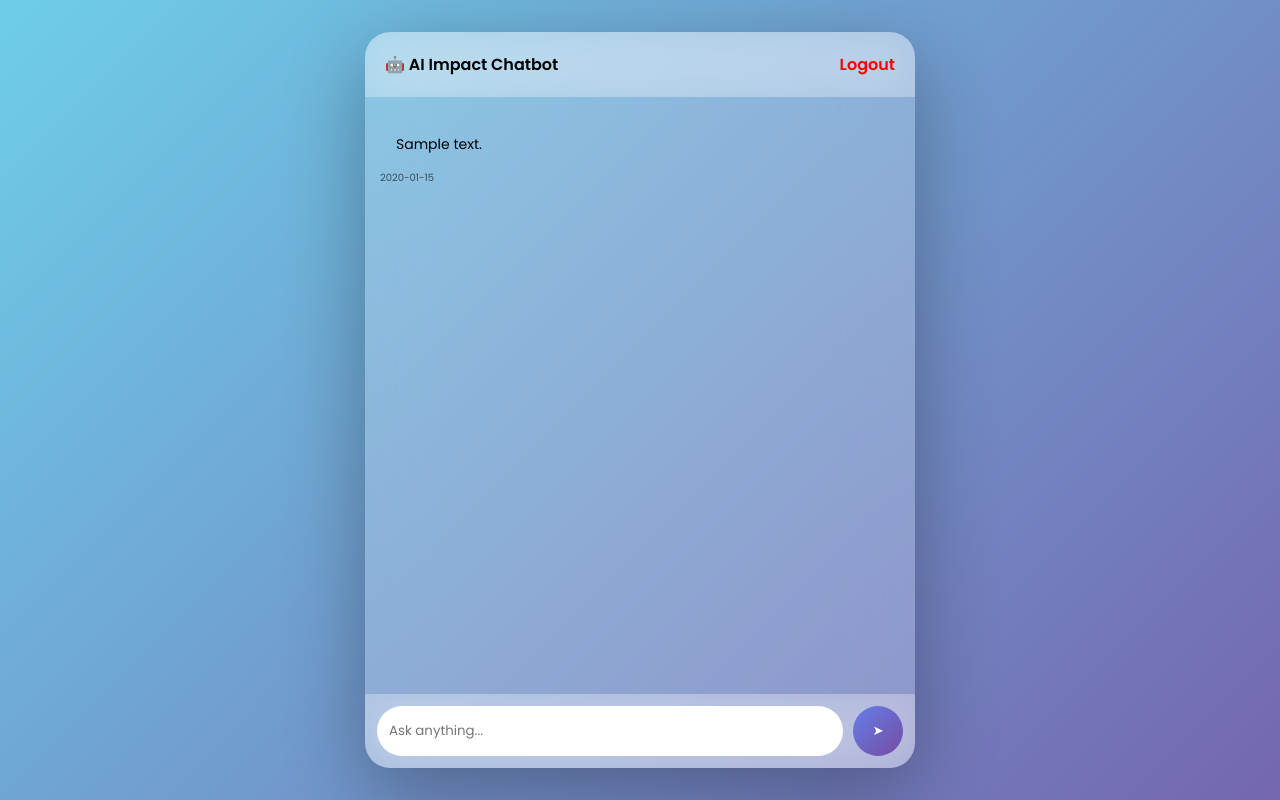
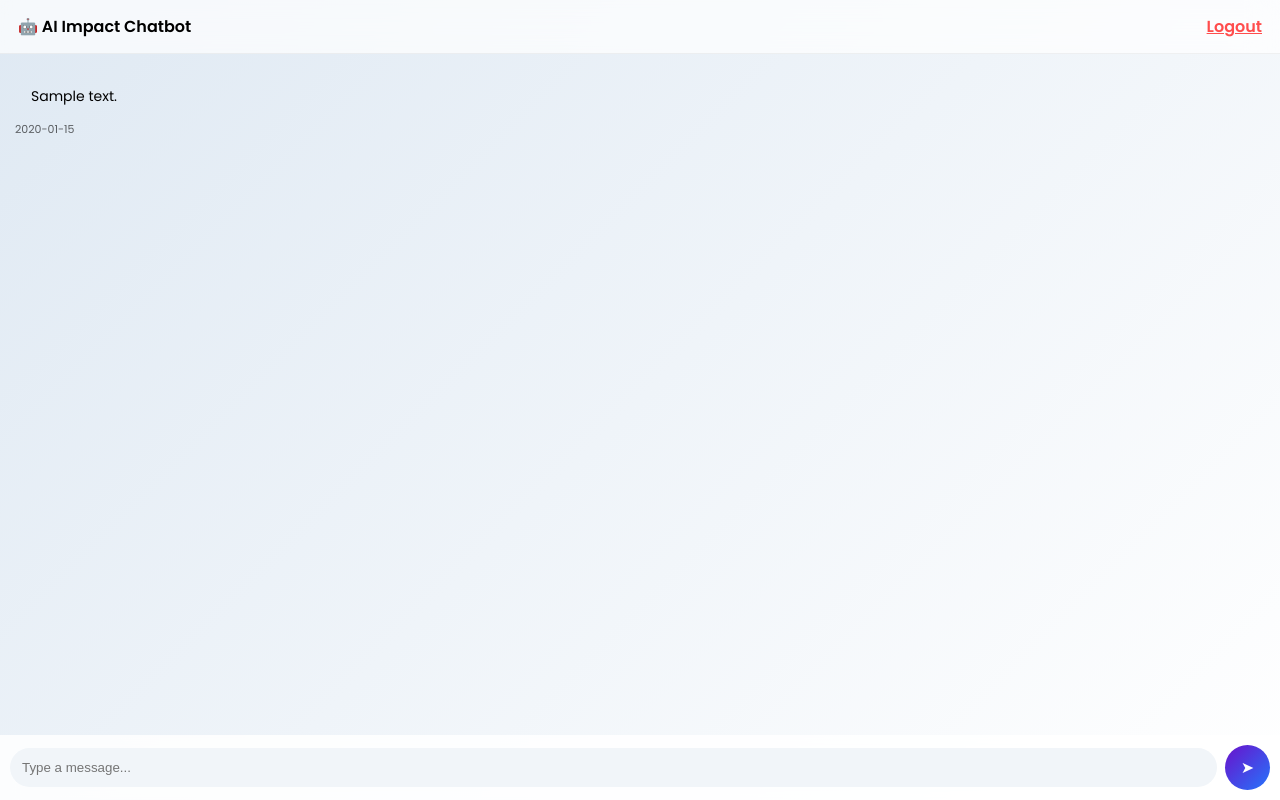
Before and after one commit to Krutik1997/ai-impact-chatbot, a FastAPI app: template templates/chat.html in a window 1280 px wide. Run offline with FastAPI, Linux system fonts and the light colour scheme; the template is opened without the code that fills it: most values are stand-ins (such as "Sample title", 1, 10 or a date in 2020); some libraries are stand-ins or nearby versions.

Commit message:
Refactor chat.html for improved layout and styles

```diff
--- a/templates/chat.html
+++ b/templates/chat.html
@@ -1,244 +1,179 @@
-<!DOCTYPE html><html lang="en">
+<!DOCTYPE html>
+<html lang="en">
 <head>
+    <title>AI Impact Chatbot</title>
     <meta name="viewport" content="width=device-width, initial-scale=1.0">
-<title>AI Chatbot Ultra</title><link href="https://fonts.googleapis.com/css2?family=Poppins:wght@300;400;500;600&display=swap" rel="stylesheet"><style>
-*{margin:0;padding:0;box-sizing:border-box;font-family:Poppins;}
 
-/* ANIMATED BACKGROUND */
-body{
-    height:100vh;
-    display:flex;
-    justify-content:center;
-    align-items:center;
-    background:linear-gradient(-45deg,#667eea,#764ba2,#6dd5ed,#2193b0);
-    background-size:400% 400%;
-    animation:bg 10s ease infinite;
+    <!-- Fonts -->
+    <link href="https://fonts.googleapis.com/css2?family=Poppins:wght@300;400;500;600&display=swap" rel="stylesheet">
+
+    <style>
+        html, body {
+            margin: 0;
+            height: 100%;
+            overflow: hidden;
+            font-family: 'Poppins', sans-serif;
+            background: linear-gradient(135deg,#dfe9f3,#ffffff);
         }
 
-@keyframes bg{
-    0%{background-position:0% 50%;}
-    50%{background-position:100% 50%;}
-    100%{background-position:0% 50%;}
-}
-
-/* CHAT PANEL */
-.chat-wrapper{
-    width:100%;
-    max-width:550px;
-    height:92vh;
-    display:flex;
-    flex-direction:column;
-    border-radius:25px;
-    overflow:hidden;
-    background:rgba(255,255,255,0.2);
-    backdrop-filter:blur(30px);
-    box-shadow:0 25px 80px rgba(0,0,0,0.3);
+        .app {
+            display: flex;
+            flex-direction: column;
+            height: 100vh;
         }
 
         /* HEADER */
-.header{
-    height:65px;
-    display:flex;
-    justify-content:space-between;
-    align-items:center;
-    padding:0 20px;
-    background:rgba(255,255,255,0.25);
-    backdrop-filter:blur(20px);
-    font-weight:600;
+        .header {
+            position: sticky;
+            top: 0;
+            z-index: 1000;
+            padding: 14px 18px;
+            font-weight: 600;
+            font-size: 16px;
+            backdrop-filter: blur(15px);
+            background: rgba(255,255,255,0.7);
+            display: flex;
+            justify-content: space-between;
+            align-items: center;
+            border-bottom: 1px solid rgba(0,0,0,0.05);
         }
 
         /* CHAT */
-.chat-box{
-    flex:1;
-    overflow-y:auto;
-    padding:15px;
-    display:flex;
-    flex-direction:column;
+        .chat-box {
+            flex: 1;
+            overflow-y: auto;
+            padding: 15px;
+            display: flex;
+            flex-direction: column;
+            scroll-behavior: smooth;
+            padding-bottom: 90px;
         }
 
-/* MESSAGE */
-.message{
-    max-width:75%;
-    margin:10px 0;
-    animation:fade 0.3s ease;
+        .message {
+            max-width: 75%;
+            margin: 6px 0;
         }
 
-.user{align-self:flex-end;}
-.bot{align-self:flex-start;}
-
-.bubble{
-    padding:12px 16px;
-    border-radius:18px;
-    font-size:14px;
+        .user {
+            align-self: flex-end;
         }
 
-.user .bubble{
-    background:linear-gradient(135deg,#667eea,#764ba2);
-    color:white;
+        .bot {
+            align-self: flex-start;
         }
 
-.bot .bubble{
-    background:white;
-    color:#333;
+        .bubble {
+            padding: 12px 16px;
+            border-radius: 18px;
+            font-size: 14px;
+            line-height: 1.4;
         }
 
-/* TIME */
-.time{
-    font-size:10px;
-    opacity:0.6;
-    margin-top:3px;
+        .user .bubble {
+            background: linear-gradient(135deg,#6a11cb,#2575fc);
+            color: white;
+        }
+
+        .bot .bubble {
+            background: #ffffff;
+            color: #333;
+        }
+
+        .time {
+            font-size: 11px;
+            opacity: 0.6;
+            margin-top: 2px;
         }
 
         /* INPUT */
-.input-area{
-    display:flex;
-    padding:12px;
-    background:rgba(255,255,255,0.25);
-    backdrop-filter:blur(20px);
+        .input-area {
+            position: sticky;
+            bottom: 0;
+            background: rgba(255,255,255,0.85);
+            backdrop-filter: blur(10px);
+            padding: 10px;
+            display: flex;
+            gap: 8px;
+            align-items: center;
         }
 
-input{
-    flex:1;
-    padding:12px;
-    border-radius:25px;
-    border:none;
-    outline:none;
+        input {
+            flex: 1;
+            padding: 12px;
+            border-radius: 20px;
+            border: none;
+            outline: none;
+            background: #f1f5f9;
         }
 
-button{
-    margin-left:10px;
-    width:50px;
-    height:50px;
-    border-radius:50%;
-    border:none;
-    background:linear-gradient(135deg,#667eea,#764ba2);
-    color:white;
-    cursor:pointer;
-    transition:0.3s;
+        button {
+            border: none;
+            border-radius: 50%;
+            width: 45px;
+            height: 45px;
+            background: linear-gradient(135deg,#6a11cb,#2575fc);
+            color: white;
+            cursor: pointer;
+            font-size: 16px;
         }
 
-button:hover{
-    transform:scale(1.1) rotate(10deg);
-}
+    </style>
+</head>
 
-/* TYPING */
-.typing span{
-    display:inline-block;
-    width:6px;
-    height:6px;
-    margin:2px;
-    background:#999;
-    border-radius:50%;
-    animation:blink 1.4s infinite;
-}
-.typing span:nth-child(2){animation-delay:.2s;}
-.typing span:nth-child(3){animation-delay:.4s;}
+<body>
 
-@keyframes blink{
-    0%,80%,100%{opacity:0;}
-    40%{opacity:1;}
-}
+<div class="app">
 
-/* FADE */
-@keyframes fade{
-    from{opacity:0;transform:translateY(10px);}
-    to{opacity:1;transform:translateY(0);}
-}
-</style></head><body><div class="chat-wrapper"><div class="header">
+    <!-- HEADER -->
+    <div class="header">
         <div>🤖 AI Impact Chatbot</div>
-    <a href="/logout" style="color:red;text-decoration:none;">Logout</a>
-</div><div class="chat-box" id="chatBox">
+        <a href="/logout" style="color:#ff4d4d;">Logout</a>
+    </div>
+
+    <!-- CHAT -->
+    <div class="chat-box" id="chatBox">
+
         {% for sender, message, time in chat_history %}
-    <div class="message {{sender}}">
-        <div class="bubble">{{message}}</div>
-        <div class="time">{{time}}</div>
+            <div class="message {{ sender }}">
+                <div class="bubble">{{ message }}</div>
+                <div class="time">{{ time }}</div>
             </div>
         {% endfor %}
-</div><div class="input-area">
-    <input id="msgInput" placeholder="Ask anything..." autocomplete="off">
-    <button id="sendBtn">➤</button>
-</div></div><script>
-const box = document.getElementById("chatBox");
+
+    </div>
+
+    <!-- INPUT -->
+    <form class="input-area" method="POST" action="/chat">
+        <input id="msgInput" name="message" placeholder="Type a message..." required>
+        <button type="submit">➤</button>
+    </form>
+
+</div>
+
+<script>
+const chatBox = document.getElementById("chatBox");
 const input = document.getElementById("msgInput");
-const btn = document.getElementById("sendBtn");
 
-// TIME
-function getTime(){
-    let d=new Date();
-    return d.getHours()+":"+d.getMinutes().toString().padStart(2,'0');
-}
+/* AUTO SCROLL */
+window.onload = () => {
+    chatBox.scrollTop = chatBox.scrollHeight;
+};
 
-// ADD MESSAGE
-function addMessage(text,sender){
-    let div=document.createElement("div");
-    div.className="message "+sender;
-    div.innerHTML=`<div class="bubble">${text}</div>
-                   <div class="time">${getTime()}</div>`;
-    box.appendChild(div);
-    box.scrollTop=box.scrollHeight;
-}
-
-// TYPE EFFECT
-function typeEffect(text){
-    let i=0;
-    let div=document.createElement("div");
-    div.className="message bot";
-    div.innerHTML=`<div class="bubble"></div><div class="time">${getTime()}</div>`;
-    box.appendChild(div);
-
-    let bubble=div.querySelector(".bubble");
-
-    let interval=setInterval(()=>{
-        bubble.innerHTML+=text.charAt(i);
-        i++;
-        box.scrollTop=box.scrollHeight;
-        if(i>=text.length) clearInterval(interval);
-    },15);
-}
-
-// SEND
-async function sendMessage(){
-    let msg=input.value.trim();
-    if(!msg) return;
-
-    addMessage(msg,"user");
-    input.value="";
-
-    // typing
-    let typing=document.createElement("div");
-    typing.className="message bot";
-    typing.innerHTML=`<div class="bubble typing">
-    <span></span><span></span><span></span></div>`;
-    box.appendChild(typing);
-
-    try{
-        let res=await fetch("/chat",{
-            method:"POST",
-            headers:{"Content-Type":"application/json"},
-            body:JSON.stringify({message:msg})
+/* FIX MOBILE KEYBOARD */
+input.addEventListener("focus", () => {
+    setTimeout(() => {
+        chatBox.scrollTop = chatBox.scrollHeight;
+    }, 300);
 });
 
-        let data=await res.json();
-        typing.remove();
-
-        typeEffect(data.reply);
-
-    }catch{
-        typing.remove();
-        addMessage("Server error","bot");
-    }
-}
-
-// EVENTS
-btn.onclick=sendMessage;
-
-input.addEventListener("keydown",e=>{
-    if(e.key==="Enter"){
+/* ENTER KEY FIX */
+input.addEventListener("keypress", function(e){
+    if(e.key === "Enter"){
         e.preventDefault();
-        sendMessage();
+        this.form.submit();
     }
 });
+</script>
 
-window.onload=()=>box.scrollTop=box.scrollHeight;
-</script></body>
+</body>
 </html>
```
Lines whose indentation alone changed are shown as unchanged.
